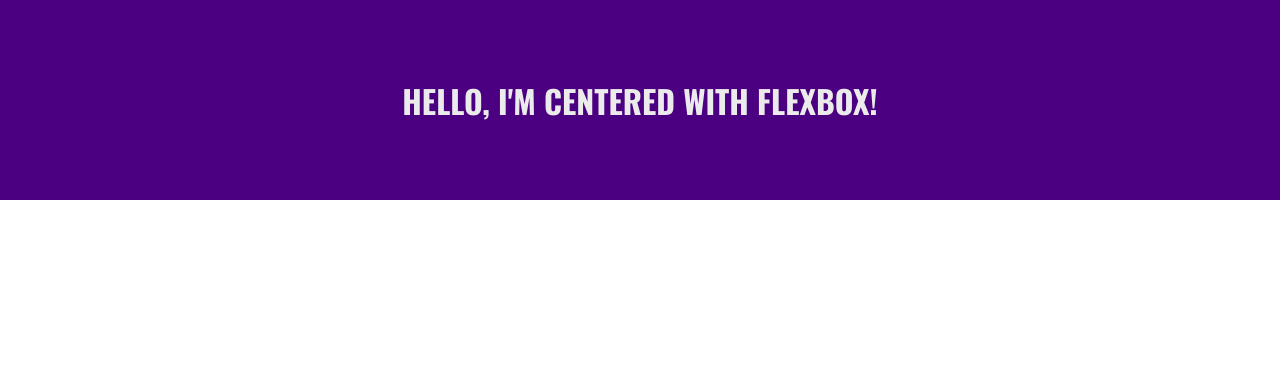
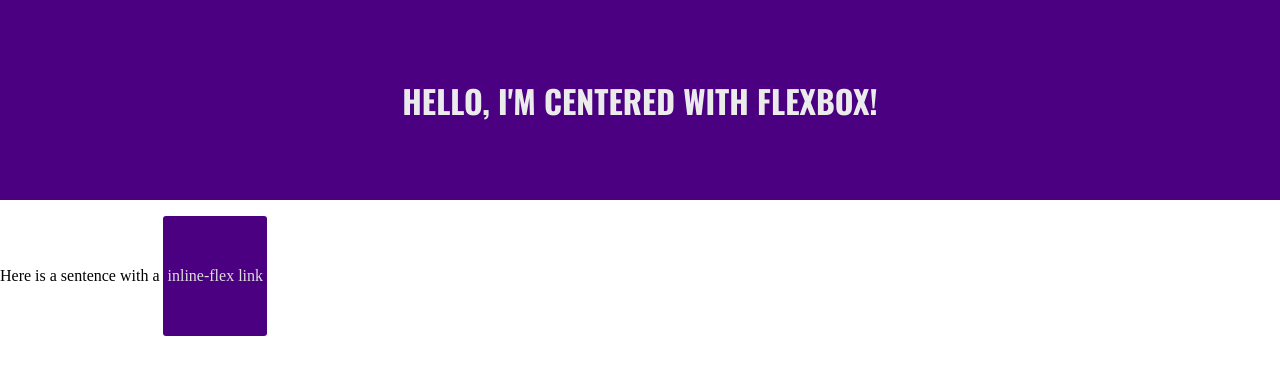
Before and after one commit to DRobbers/Responsive-Web-Design-with-HTML5-and-CSS-Video-Course, a plain HTML site: page 04/example_04-03/index.html in a window 1280 px wide. Drawn offline with nearby package versions, Linux system fonts and the light colour scheme.

Commit message:
practiced

```diff
--- a/04/example_04-03/index.html
+++ b/04/example_04-03/index.html
@@ -13,5 +13,11 @@
     </head>
     <body>
         <div class="CenterMe">Hello, I'm centered with Flexbox!</div>
+        <div>
+            <p>Here is a sentence with a
+                <a href="http://www.w3.org/TR/css-flexbox-1/#flex-containers"
+                class="InlineFlex">inline-flex link</a>
+            </p>
+        </div>
     </body>
 </html>
--- a/04/example_04-03/styles.css
+++ b/04/example_04-03/styles.css
@@ -14,4 +14,17 @@ body {
     display: flex;
     align-items: center;
     justify-content: center;
+    flex: 1 0 auto;
+
 }
+
+.InlineFlex {
+    display: inline-flex;
+    align-items: center;
+    height: 120px;
+    padding: 0 4px;
+    background-color: indigo;
+    text-decoration: none;
+    border-radius: 3px;
+    color: #ddd;
+}
```
Also changed, not shown: 04/example_04-05/styles.css (+9 -1 lines).
